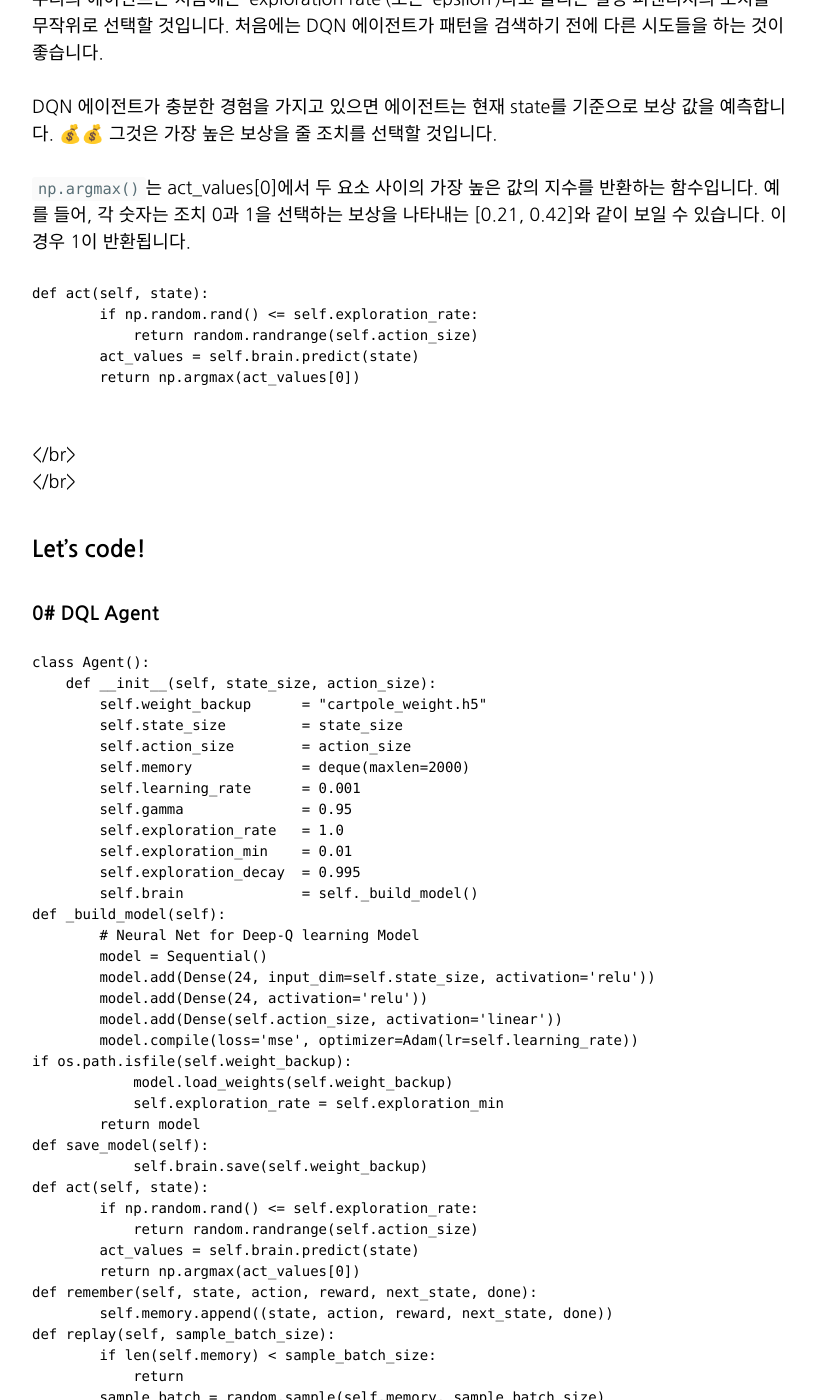
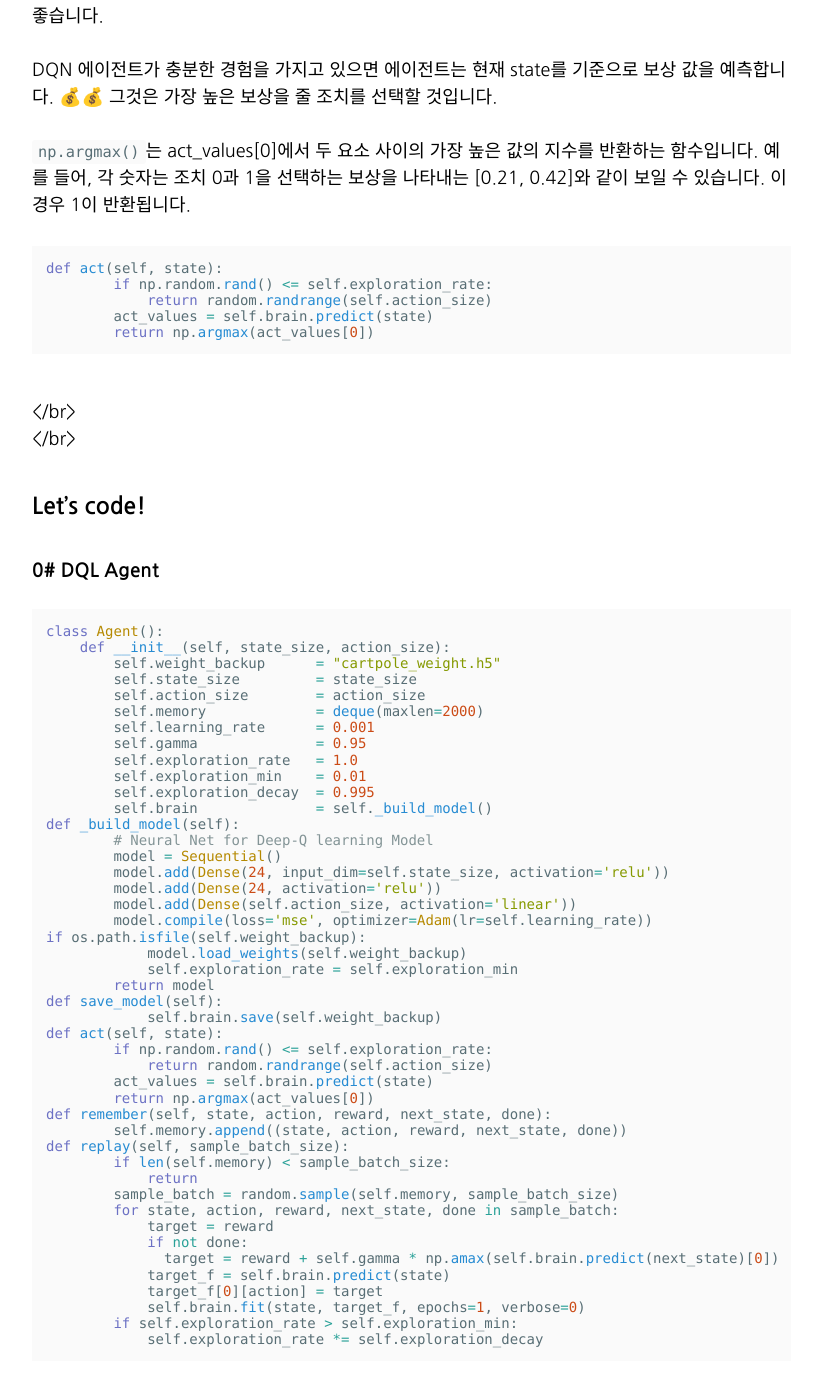
Before and after one commit to KerasKorea/KerasKorea.github.io, a Jekyll site: the page built from _posts/2018-10-25-Keras 와 Gym 과 함께하는 Deep Q-Learning 을 향한 여행.md, in a window 1280 px wide and 1400 px high, scrolled down 12297 px. Shown: the whole window, without its empty margins (343-1159 px from the left). Built offline with Jekyll 4.4.1, drawn with Linux system fonts in a browser that asks for light colours; nearby versions of some CDN libraries; comment, search, counter and statistics services are not loaded; some of the changed text lies outside the part shown.

Commit message:
issue 134 code 표현 변경

````diff
--- a/_posts/2018-10-25-Keras 와 Gym 과 함께하는 Deep Q-Learning 을 향한 여행.md
+++ b/_posts/2018-10-25-Keras 와 Gym 과 함께하는 Deep Q-Learning 을 향한 여행.md
@@ -135,7 +135,7 @@ next_state, reward, done, info = env.step(action)
 
 ### 0# 모델 만들기 (Initialization)
 
-```Python
+```python
 # Deep Q Learning 을 위한 신경망 만들기
 # Sequential() 은 레이어를 쌓아줍니다.
 model = Sequential()
@@ -161,7 +161,7 @@ model.compile(loss=’mse’, optimizer=Adam(lr=self.learning_rate))
 
 이 학습 과정은 **신경망** 이 `state` 로부터 보상을 예측할 수 있게 합니다.
 
-```Python
+```python
 model.fit(state, reward_value, epochs=1, verbose=0)
 ```
 
@@ -251,13 +251,13 @@ target = reward + gamma * np.amax(model.predict(next_state))
 
 우리는 우리의 경험을 `memory`라 불리는 배열에 저장하고, state, action, 보상, 그리고 next state를 배열 `memory`에 추가할 `remember()`함수을 만들 것입니다.
 
-```Python
+```python
 memory.append((state, action, reward, next_state, done))
 ```
 
 그리고 remember() 함수는 단순히 state, action 및 보상을 메모리에 저장합니다.
 
-```Python
+```python
 def remember(self, state, action, reward, next_state, done):
         self.memory.append((state, action, reward, next_state, done))
 ```
@@ -279,7 +279,7 @@ sample_batch = random.sample(self.memory, sample_batch_size)
 
 그것을 실행하기 위해서 우리는 `gamma`를 사용할 것입니다. 이러한 방식으로, 우리의 DQN agent는 주어진 State에서 discounted future reward를 최대화하는 법을 배울 것입니다
 
-```Python
+```python
 def replay(self, batch_size):
         sample_batch = random.sample(self.memory, sample_batch_size)
         for state, action, reward, next_state, done in sample_batch:
@@ -304,7 +304,7 @@ DQN 에이전트가 충분한 경험을 가지고 있으면 에이전트는 현
 
 `np.argmax()`는 act_values[0]에서 두 요소 사이의 가장 높은 값의 지수를 반환하는 함수입니다. 예를 들어, 각 숫자는 조치 0과 1을 선택하는 보상을 나타내는 [0.21, 0.42]와 같이 보일 수 있습니다. 이 경우 1이 반환됩니다.
 
-```Python
+```python
 def act(self, state):
         if np.random.rand() <= self.exploration_rate:
             return random.randrange(self.action_size)
@@ -318,7 +318,7 @@ def act(self, state):
 ### Let’s code!
 #### 0# DQL Agent
 
-```Python
+```python
 class Agent():
     def __init__(self, state_size, action_size):
         self.weight_backup      = "cartpole_weight.h5"
@@ -370,7 +370,7 @@ def replay(self, sample_batch_size):
 
 #### 1# main() function
 
-```Python
+```python
 class CartPole:
     def __init__(self):
         self.sample_batch_size = 32
@@ -440,7 +440,7 @@ if __name__ == "__main__":
 
 [GitHub](https://github.com/GaetanJUVIN/Deep_QLearning_CartPole)에서 이 게시물에 사용된 코드를 찾을 수 있습니다. game renderer를 켜려면 아래 주석을 풀어야 합니다. :-)
 
-```Python
+```python
 #                    self.env.render()
 ```
 
````
